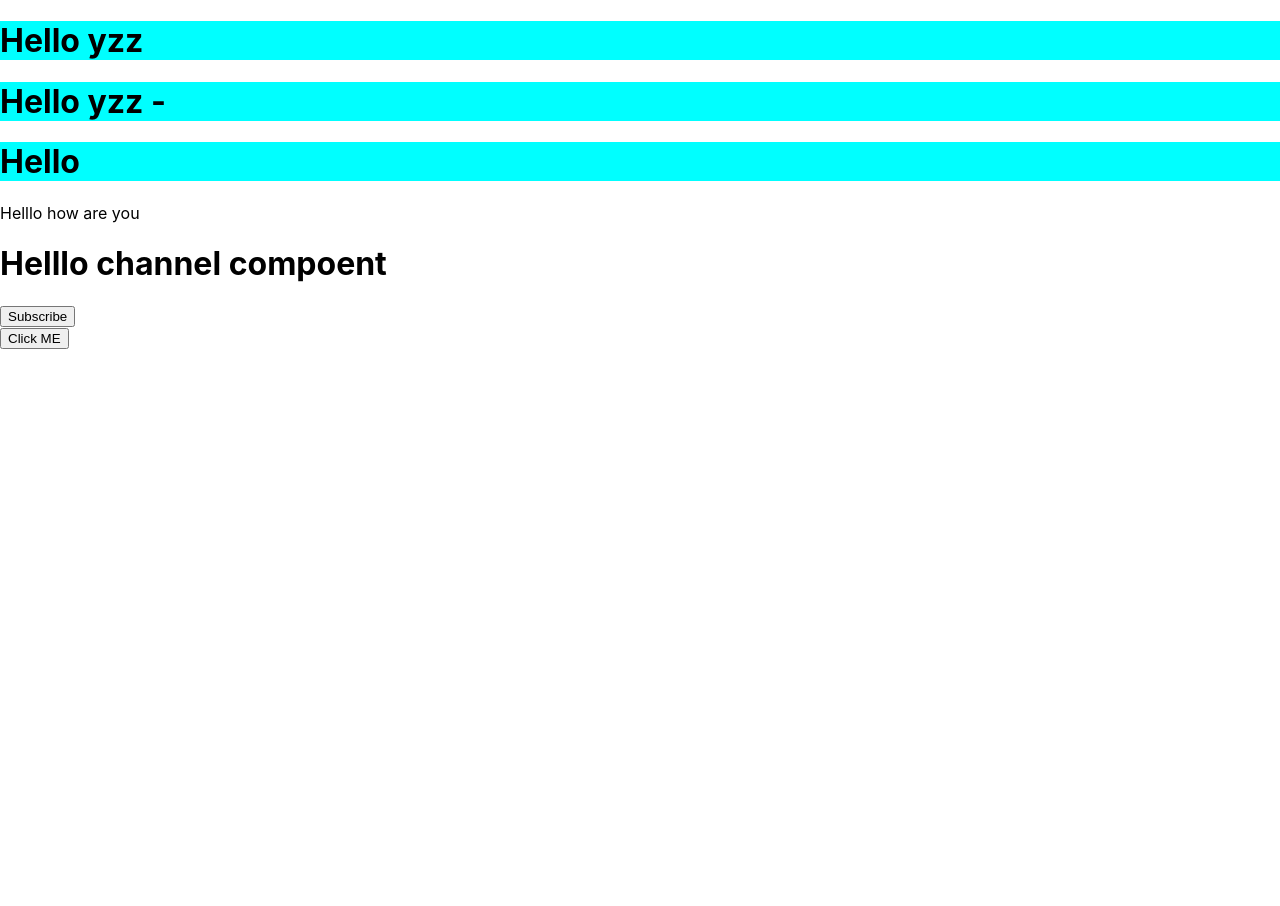
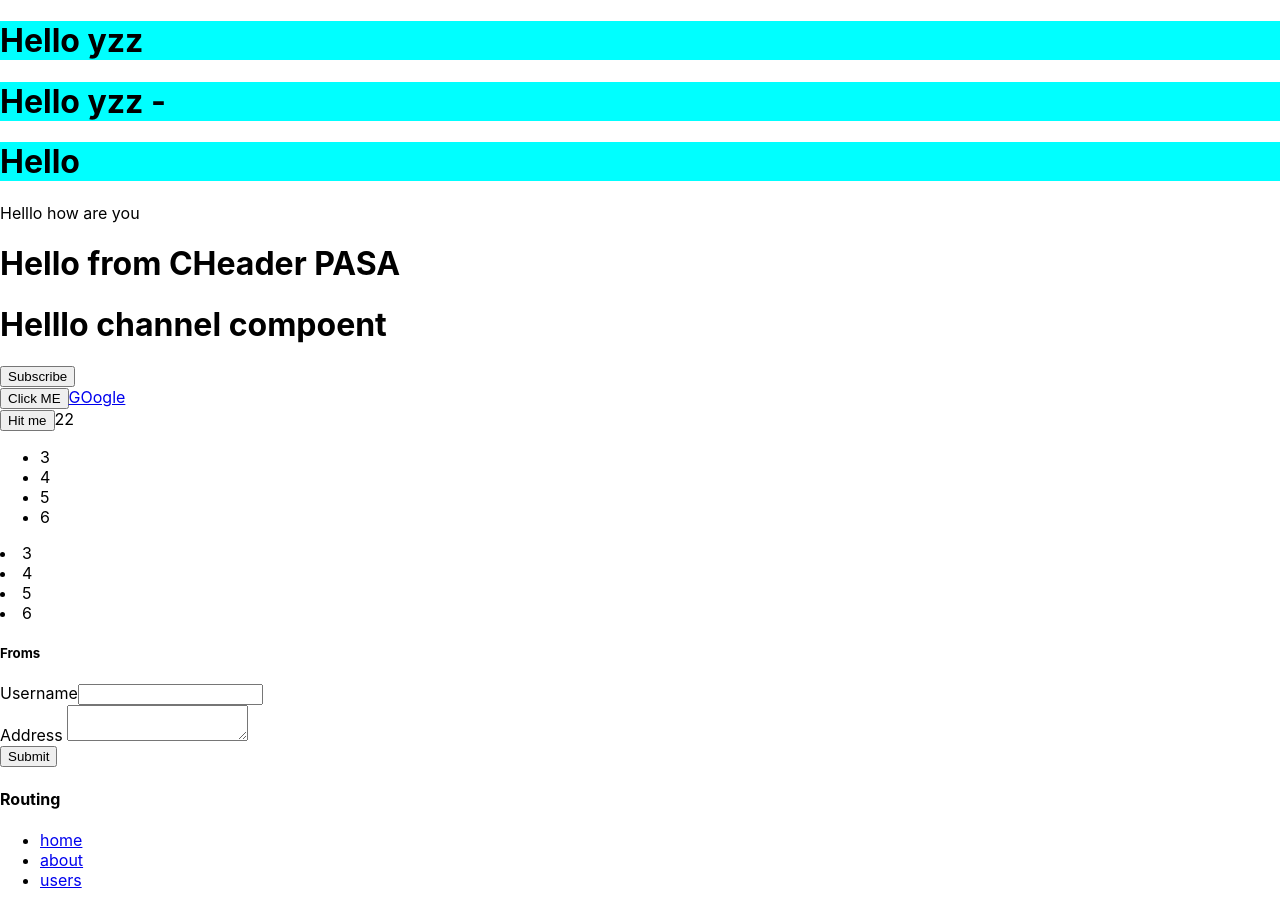
Before and after one commit to rishonkumar/React_Learning, a React (Create React App) app: page / in a window 1280 px wide. Before the commit the page ends 800 px from the top, so only its background shows below. Built offline with nearby package versions, Linux system fonts and the light colour scheme.

Commit message:
React Learning

```diff
--- a/package.json
+++ b/package.json
@@ -8,6 +8,7 @@
     "@testing-library/user-event": "^13.5.0",
     "react": "^18.1.0",
     "react-dom": "^18.1.0",
+    "react-router-dom": "^5.2.0",
     "react-scripts": "5.0.1",
     "web-vitals": "^2.1.4"
   },
--- a/src/App.js
+++ b/src/App.js
@@ -4,6 +4,10 @@ import './App.css';
 import Header from './components/Header';
 import Channel from './components/Channel';
 import FunctionClick from './components/FunctionClick';
+import CFunctionClick from './components/CFunctionClick';
+import CHeader from './components/CHeader';
+import Form from './components/Form';
+import Routing from './components/Routing';
 
 // import CHeader from './components/CHeder';
 
@@ -37,6 +41,8 @@ import FunctionClick from './components/FunctionClick';
 
 class App extends React.Component{
   render() {
+    const number = [3,4,5,6];
+
     return (
       <div className='App'>
         {/* <Header name = "Rishon"/>
@@ -46,8 +52,19 @@ class App extends React.Component{
         <Header name = "yzz">
           <p>Helllo how are you</p>
         </Header>
+
+        <CHeader name = "PASA"/>
+
         <Channel/>
         <FunctionClick/>
+        <CFunctionClick roll = "22" numbers = {number} />
+
+        <h5>Froms</h5>
+
+        <Form></Form>
+
+        <h4>Routing</h4>
+        <Routing></Routing>
 
       </div>
     )
--- /dev/null
+++ b/src/components/CFunctionClick.js
@@ -0,0 +1,49 @@
+    import React, {Component} from "react";
+
+    class CFunctionClick extends Component {
+
+        constructor(props) {
+            super(props);
+            // bind
+            // this.changeEvent = this.changeEvent.bind(this);
+
+            this.state = {
+                course : "MCA",
+                roll : this.props.roll
+            }
+        }
+
+        changeEvent = () => {
+
+            this.setState({
+                course : "BCA"
+            })
+
+            console.log("Hello Ajay" , this.props.roll)
+        }
+        render() {
+
+            const number = this.props.numbers;
+            // const newNumbers = number.map(function(number){
+            //     return <li>{number}</li>
+            // })
+            const newNumbers = number.map((number) => {
+                return <li>{number}</li>
+            })
+
+            return (
+                <>
+                    <button onClick={this.changeEvent}>Hit me</button>
+                    {this.props.roll}
+                    {/* <button>helllo</button> */}
+                    <ul>{newNumbers}</ul>
+                    {
+                        // another way to write
+                        number.map((number)=> <li key={number}> {number}</li>)
+                    }
+                </>
+            )
+        }
+    }
+
+    export default CFunctionClick;
--- /dev/null
+++ b/src/components/CHeader.jsx
@@ -0,0 +1,47 @@
+import React from "react";
+// import testing from "./testing";
+
+class CHeader extends React.Component{
+
+    state = {
+        users : [
+            {
+            id : 1,
+            name : 'brain',
+            class : 'A'
+            },
+            {
+            id : 2,
+            name : 'irvve',
+            class : 'B'
+            }
+        ]
+    }
+
+    render() {
+        // console.log(this.state.users)
+        // console.log(this.state.users[0].name)
+
+        //  const users = this.state.users.map(function(user){
+        //     // console.log(user)
+        //     <h1>
+        //         {user.id}
+        //         {user.id}
+        //     </h1>
+
+        // });
+
+        return(
+            <>
+                <h1>Hello from CHeader {this.props.name}</h1>
+                {/* <h2>{this.state.users}</h2> */}
+                {/* <h2>{this.state.users[0].name}</h2> */}
+                {/* <h2></h2> */}
+                {/* <testing key = {user.id}></testing> */}
+            </>
+
+        )
+    }
+}
+
+export default CHeader;
--- a/src/components/Channel.js
+++ b/src/components/Channel.js
@@ -5,7 +5,8 @@ class Channel extends React.Component{
     constructor() {
         super(); // it will call its parent
         this.state = {
-            msg : 'Helllo channel compoent'
+            msg : 'Helllo channel compoent',
+            age: '23'
         }
     }
 
--- /dev/null
+++ b/src/components/Form.js
@@ -0,0 +1,47 @@
+import React, { Component } from 'react'
+
+export class Form extends Component {
+
+    constructor(props) {
+        super(props)
+        this.state = {
+            username : '',
+            address : ''
+        }
+    }
+
+    handleUserName=(event) => {
+        this.setState({
+            username: event.target.value
+        })
+    }
+
+    handleAddress=(event) => {
+        this.setState({
+            address: event.target.value
+        })
+    }
+
+    handleSubmit=(event) => {
+        alert(`${this.state.username} ${this.state.address}`)
+        event.preventDefault(); // it will prevent website from reload
+    }
+
+  render() {
+    return (
+        <form onSubmit={this.handleSubmit}>
+            <div>
+                <label>Username</label>
+                <input type='text' value={this.state.username} onChange= {this.handleUserName}></input>
+            </div>
+            <div>
+                <label>Address </label>
+                <textarea  value={this.state.address} onChange= {this.handleAddress}></textarea>
+            </div>
+            <button>Submit</button>
+        </form>
+    )
+  }
+}
+
+export default Form
--- a/src/components/FunctionClick.js
+++ b/src/components/FunctionClick.js
@@ -2,7 +2,8 @@ import React from 'react'
 
 function FunctionClick() {
 
-    function changeEvent() {
+    function changeEvent(e) {
+        e.preventDefault();
         console.log("Hello event handling")
     }
 
@@ -10,6 +11,7 @@ function FunctionClick() {
   return (
     <div>
         <button onClick={changeEvent}>Click ME</button>
+        <a href="https://www.youtube.com/" onClick={changeEvent}>GOogle</a>
     </div>
   )
 }
--- /dev/null
+++ b/src/components/Routing.js
@@ -0,0 +1,49 @@
+import React from 'react'
+import { BrowserRouter as Router, Switch, Route, Link } from 'react-router-dom'
+
+export default function Routing() {
+  return (
+    <Router>
+        <div>
+            <nav>
+                <ul>
+                    <li>
+                        <Link to = "/">home</Link>
+                    </li>
+                    <li>
+                        <Link to = "/about">about</Link>
+                    </li>
+                    <li>
+                        <Link to = "/users">users</Link>
+                    </li>
+
+                </ul>
+            </nav>
+        </div>
+
+        <Switch>
+            <Route path = "/about">
+                <about></about>
+            </Route>
+            <Route path = "/users">
+                <users></users>
+            </Route>
+            <Route path = "/home">
+                <home></home>
+            </Route>
+        </Switch>
+
+    </Router>
+
+  )
+}
+
+function home() {
+    return <h1>home</h1>
+}
+function about() {
+    return <h1>about</h1>
+}
+function users() {
+    return <h1>users</h1>
+}
--- /dev/null
+++ b/src/components/testing.js
@@ -0,0 +1,9 @@
+import React from 'react'
+
+const testing = (props) => {
+  return (
+    <div>testing</div>
+  )
+}
+
+export default testing
```
Also changed, not shown: src/components/CHeder.jsx (deleted, +0 -9 lines), 1 other file (tests, documents, lock files or other folders).
